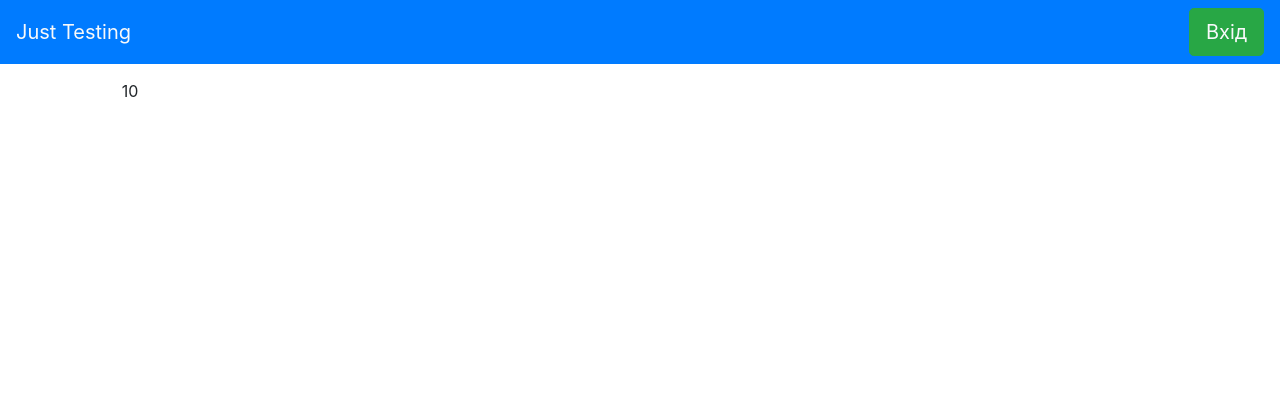
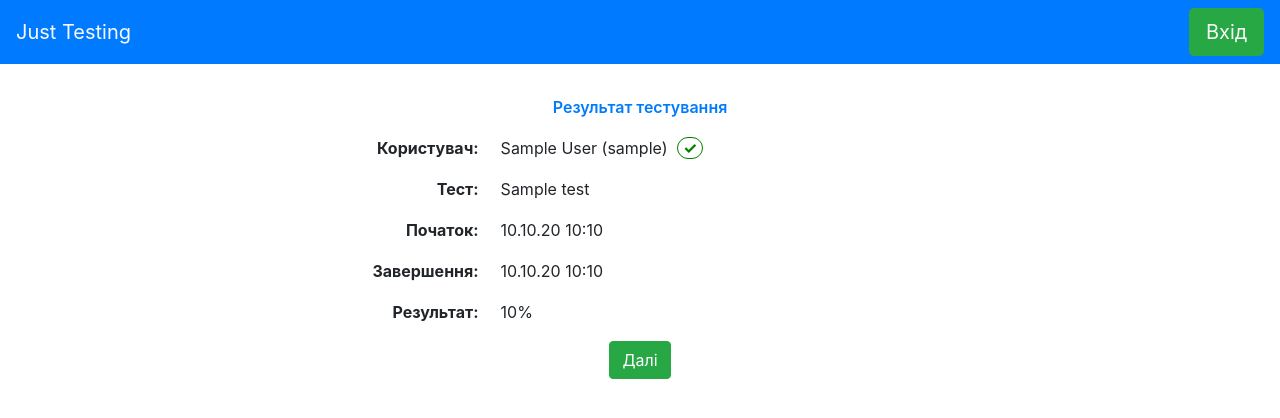
Before and after one commit to DudaEugen/JustTesting, a Django app: template Testing/templates/Testing/result.html in a window 1280 px wide. Shown: the top 418 px of the page. Run offline with Django 3.2, Linux system fonts and the light colour scheme; the template is opened without the code that fills it: most values are stand-ins (such as "Sample title", 1, 10 or a date in 2020); some libraries are stand-ins or nearby versions.

Commit message:
result page formatting

```diff
--- /dev/null
+++ b/Testing/static/Testing/css/result.css
@@ -0,0 +1,20 @@
+.user__checkmark {
+    color: green;
+    font-weight: bold;
+    padding-right: 5px;
+    padding-left: 5px;
+    border: 1px solid green;
+    margin-left: 5px;
+    border-radius: 35px;
+}
+
+table {
+    width: 100%;
+    border-collapse: separate;
+    border-spacing: 20px 15px;
+}
+
+.row_name {
+    font-weight: bold;
+    text-align: right;
+}
--- a/Testing/templates/Testing/result.html
+++ b/Testing/templates/Testing/result.html
@@ -1,5 +1,72 @@
 {% extends 'JustTesting/base.html' %}
 
+{% block title %}
+    Результат
+{% endblock %}
+
+{% block static_load %}
+    {% load static %}
+    <link rel="stylesheet" href="{% static 'Testing/css/result.css' %}">
+{% endblock %}
+
 {% block content %}
-    {{ object.result|floatformat }}
+    <table>
+        <tbody>
+            <tr>
+                <td colspan="2" style="text-align: center; font-weight: 600">
+                    <a href="{% url 'testing result' pk=object.pk %}">Результат тестування</a>
+                </td>
+            </tr>
+            <tr>
+                <td class="row_name">
+                    Користувач:
+                </td>
+                <td>
+                    {% if object.user %}
+                        {{ object.user.first_name }} {{ object.user.last_name }} ({{ object.user.username }})
+                        <span class="user__checkmark" title="Користувач авторизувався">&#10003;</span>
+                    {% else %}
+                        {{ object.information }}
+                    {% endif %}
+                </td>
+            </tr>
+            <tr>
+                <td class="row_name">
+                    Тест:
+                </td>
+                <td>
+                    {{ object.test }}
+                </td>
+            </tr>
+            <tr>
+                <td class="row_name">
+                    Початок:
+                </td>
+                <td>
+                    {{ object.begin|date:"d.m.y H:i" }}
+                </td>
+            </tr>
+            <tr>
+                <td class="row_name">
+                    Завершення:
+                </td>
+                <td>
+                    {{ object.end|date:"d.m.y H:i" }}
+                </td>
+            </tr>
+            <tr>
+                <td class="row_name">
+                    Результат:
+                </td>
+                <td>
+                    {{ object.result|floatformat }}%
+                </td>
+            </tr>
+            <tr>
+                <td colspan="2" style="text-align: center">
+                    <a class="btn btn-success" href="{% url 'create testing session' %}">Далі</a>
+                </td>
+            </tr>
+        </tbody>
+    </table>
 {% endblock %}
```
